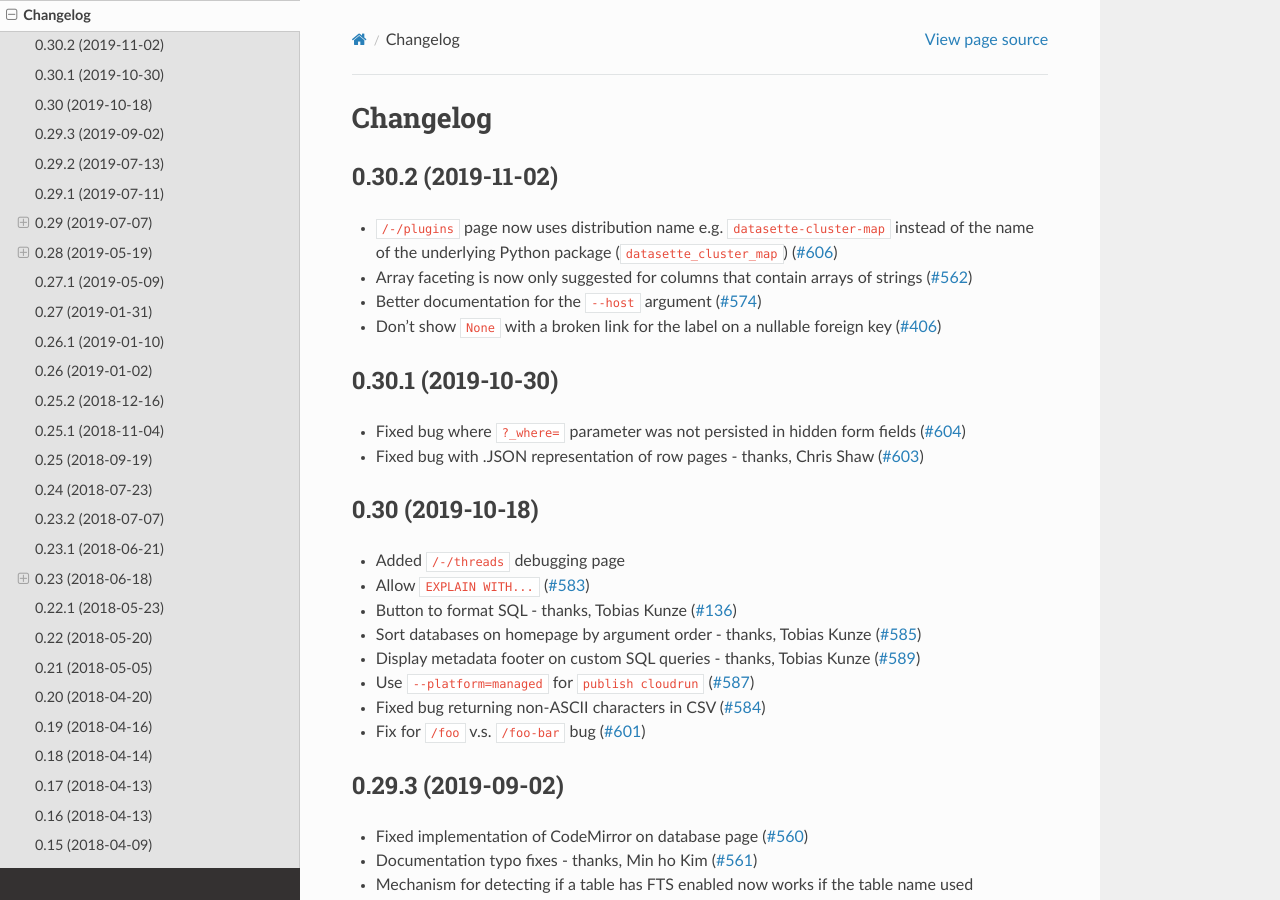
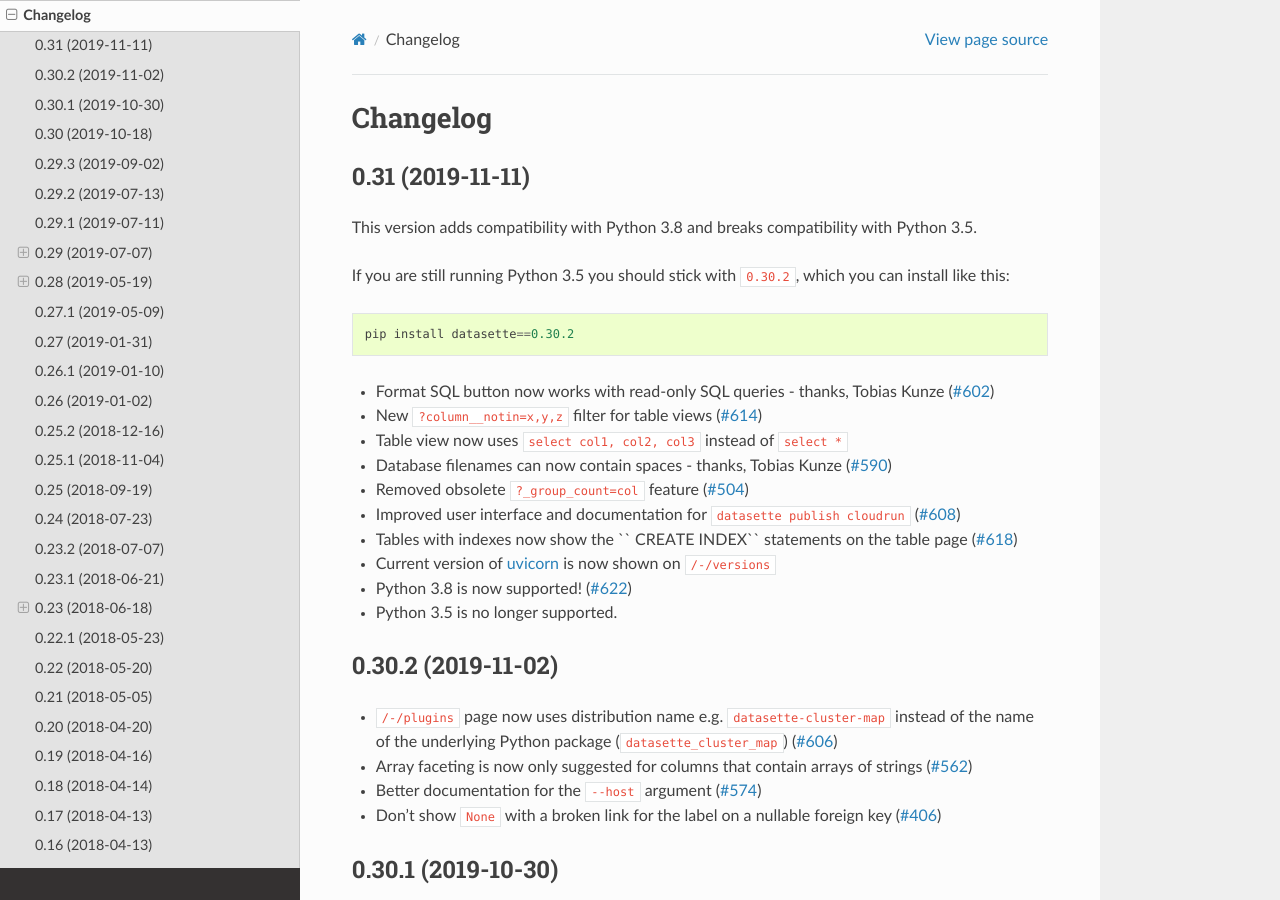
Before and after one commit to simonw/datasette, a Sphinx documentation site: the page built from docs/changelog.rst, in a window 1280 px wide and 900 px high. Built offline with Sphinx 7.4.7 and the Read the Docs theme 2.0.0, drawn with Linux system fonts in a browser that asks for light colours.

Commit message:
Release notes for 0.31

```diff
--- a/docs/changelog.rst
+++ b/docs/changelog.rst
@@ -3,6 +3,28 @@
 =========
 Changelog
 =========
+
+.. _v0_31:
+
+0.31 (2019-11-11)
+-----------------
+
+This version adds compatibility with Python 3.8 and breaks compatibility with Python 3.5.
+
+If you are still running Python 3.5 you should stick with ``0.30.2``, which you can install like this::
+
+    pip install datasette==0.30.2
+
+- Format SQL button now works with read-only SQL queries - thanks, Tobias Kunze (`#602 <https://github.com/simonw/datasette/pull/602>`__)
+- New ``?column__notin=x,y,z`` filter for table views (`#614 <https://github.com/simonw/datasette/issues/614>`__)
+- Table view now uses ``select col1, col2, col3`` instead of ``select *``
+- Database filenames can now contain spaces - thanks, Tobias Kunze (`#590 <https://github.com/simonw/datasette/pull/590>`__)
+- Removed obsolete ``?_group_count=col`` feature (`#504 <https://github.com/simonw/datasette/issues/504>`__)
+- Improved user interface and documentation for ``datasette publish cloudrun`` (`#608 <https://github.com/simonw/datasette/issues/608>`__)
+- Tables with indexes now show the `` CREATE INDEX`` statements on the table page (`#618 <https://github.com/simonw/datasette/issues/618>`__)
+- Current version of `uvicorn <https://www.uvicorn.org/>`__ is now shown on ``/-/versions``
+- Python 3.8 is now supported! (`#622 <https://github.com/simonw/datasette/issues/622>`__)
+- Python 3.5 is no longer supported.
 
 .. _v0_30_2:
 
```
